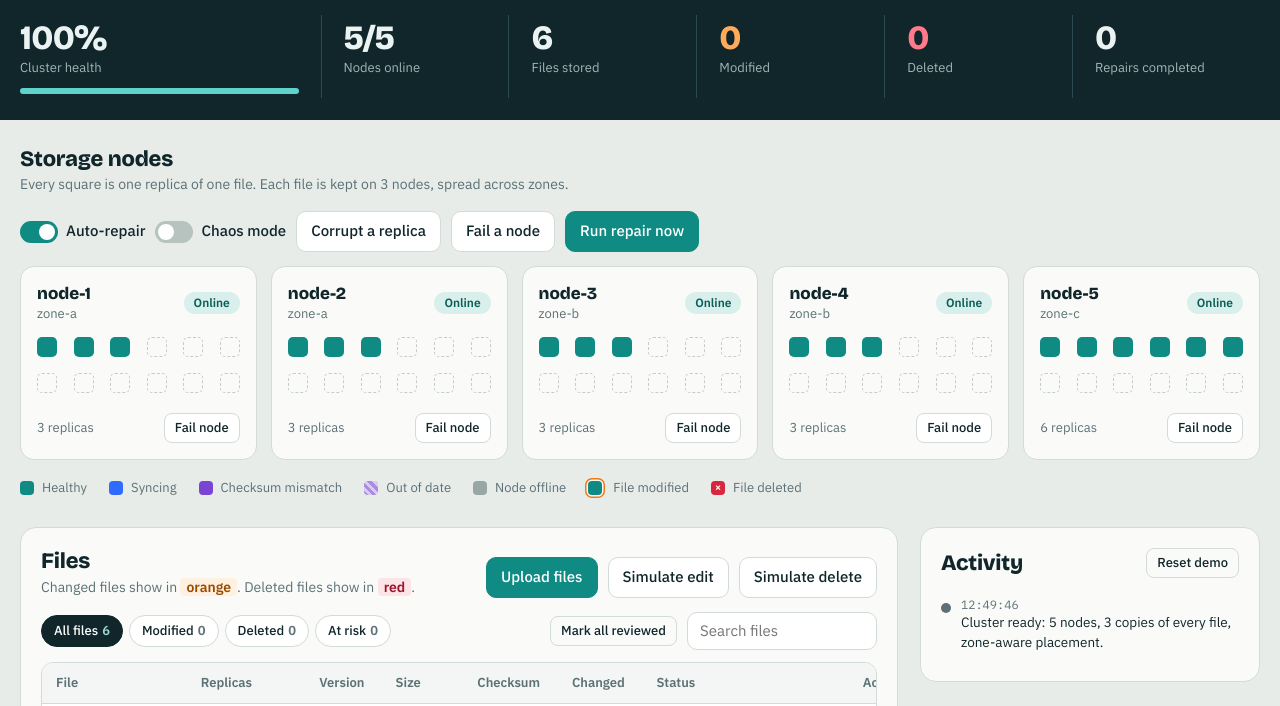
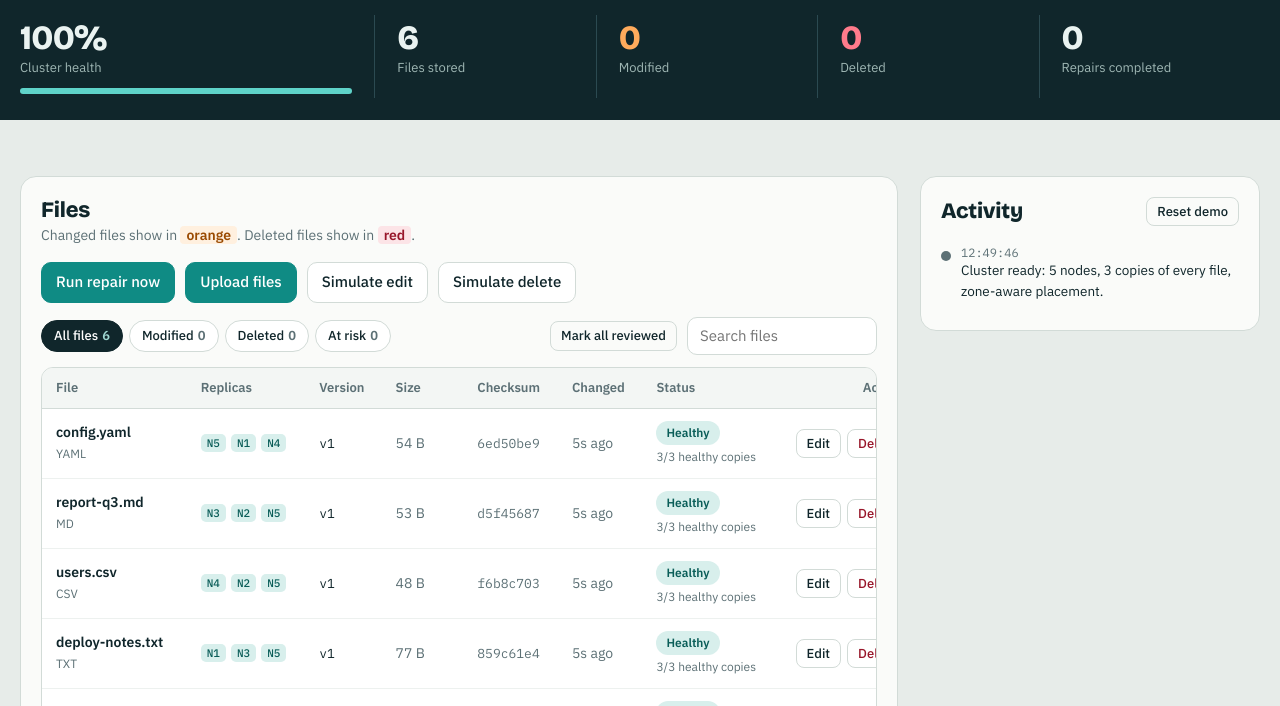
Before and after one commit to BalajiM006/tech-forge, a plain HTML site: page index.html in a window 1280 px wide. Shown: the part 75-781 px from the top of the page. Drawn offline with nearby package versions, Linux system fonts and the light colour scheme.

Commit message:
Update Tech Forge app

```diff
--- a/index.html
+++ b/index.html
@@ -36,35 +36,6 @@
 
   <div class="wrap page">
 
-    <!-- Cluster -->
-    <section class="cluster" aria-labelledby="clusterTitle">
-      <div class="section-head">
-        <div>
-          <h2 id="clusterTitle">Storage nodes</h2>
-          <p class="hint">Every square is one replica of one file. Each file is kept on 3 nodes, spread across zones.</p>
-        </div>
-        <div class="controls">
-          <label class="switch"><input type="checkbox" id="tAuto" checked /><span class="track"></span>Auto-repair</label>
-          <label class="switch"><input type="checkbox" id="tChaos" /><span class="track"></span>Chaos mode</label>
-          <button class="btn" data-act="corrupt">Corrupt a replica</button>
-          <button class="btn" data-act="failnode">Fail a node</button>
-          <button class="btn primary" data-act="repair">Run repair now</button>
-        </div>
-      </div>
-
-      <div class="nodes" id="nodes"></div>
-
-      <ul class="legend" aria-label="Replica colours">
-        <li><i class="cell healthy"></i>Healthy</li>
-        <li><i class="cell repairing"></i>Syncing</li>
-        <li><i class="cell corrupt"></i>Checksum mismatch</li>
-        <li><i class="cell stale"></i>Out of date</li>
-        <li><i class="cell offline"></i>Node offline</li>
-        <li><i class="cell healthy f-modified"></i>File modified</li>
-        <li><i class="cell deleted"></i>File deleted</li>
-      </ul>
-    </section>
-
     <div class="grid">
       <!-- Files -->
       <section class="panel files" aria-labelledby="filesTitle">
@@ -74,6 +45,7 @@
             <p class="hint">Changed files show in <b class="tag-orange">orange</b>. Deleted files show in <b class="tag-red">red</b>.</p>
           </div>
           <div class="controls">
+            <button class="btn primary" data-act="repair">Run repair now</button>
             <button class="btn primary" data-act="upload">Upload files</button>
             <button class="btn" data-act="simchange">Simulate edit</button>
             <button class="btn" data-act="simdelete">Simulate delete</button>
@@ -143,7 +115,7 @@
   </dialog>
 
   <input type="file" id="fileInput" multiple hidden />
-  <div class="dropveil" id="dropveil"><div>Drop files to store them on 3 nodes</div></div>
+  <div class="dropveil" id="dropveil"><div>Drop files here to store them</div></div>
   <div class="toasts" id="toasts" aria-live="polite"></div>
 
   <script src="script.js"></script>
--- a/script.js
+++ b/script.js
@@ -480,14 +480,12 @@
 
   function renderVitals() {
     const pct = clusterHealth();
-    const up = state.nodes.filter((n) => n.up).length;
     const active = state.files.filter((f) => f.status !== 'deleted').length;
     const mod = state.files.filter((f) => f.status === 'modified').length;
     const del = state.files.filter((f) => f.status === 'deleted').length;
     const barCls = pct >= 90 ? '' : pct >= 60 ? 'warn' : 'bad';
     $('#vitals').innerHTML = `
       <div class="vital"><dd>${pct}%</dd><dt>Cluster health</dt><span class="bar"><i class="${barCls}" style="width:${pct}%"></i></span></div>
-      <div class="vital"><dd>${up}/${state.nodes.length}</dd><dt>Nodes online</dt></div>
       <div class="vital"><dd>${active}</dd><dt>Files stored</dt></div>
       <div class="vital v-orange"><dd>${mod}</dd><dt>Modified</dt></div>
       <div class="vital v-red"><dd>${del}</dd><dt>Deleted</dt></div>
@@ -495,7 +493,9 @@
   }
 
   function renderNodes() {
-    $('#nodes').innerHTML = state.nodes.map((n) => {
+    const el = $('#nodes');
+    if (!el) return;
+    el.innerHTML = state.nodes.map((n) => {
       const items = [];
       state.files.forEach((f) => f.replicas.forEach((r) => { if (r.node === n.id) items.push({ f, r }); }));
       const total = Math.max(SLOTS, items.length);
@@ -674,16 +674,22 @@
   $('#search').addEventListener('input', (e) => { query = e.target.value.trim().toLowerCase(); render(); });
   $('#fileInput').addEventListener('change', (e) => { handleFiles(e.target.files); e.target.value = ''; });
 
-  $('#tAuto').addEventListener('change', (e) => {
+  const tAuto = $('#tAuto');
+  if (tAuto) {
+    tAuto.addEventListener('change', (e) => {
       state.settings.auto = e.target.checked;
       log('info', e.target.checked ? 'Auto-repair turned on.' : 'Auto-repair turned off.');
       save(); renderHeartbeat(); render();
     });
-  $('#tChaos').addEventListener('change', (e) => {
+  }
+  const tChaos = $('#tChaos');
+  if (tChaos) {
+    tChaos.addEventListener('change', (e) => {
       state.settings.chaos = e.target.checked;
       log('info', e.target.checked ? 'Chaos mode on: random failures every few seconds.' : 'Chaos mode off.');
       save(); render();
     });
+  }
 
   // Drag and drop
   let dragDepth = 0;
@@ -705,8 +711,8 @@
   /* ---------- start ---------- */
 
   load();
-  $('#tAuto').checked = state.settings.auto;
-  $('#tChaos').checked = state.settings.chaos;
+  if (tAuto) tAuto.checked = state.settings.auto;
+  if (tChaos) tChaos.checked = state.settings.chaos;
   render();
   renderHeartbeat();
 
--- a/style.css
+++ b/style.css
@@ -70,7 +70,7 @@ button, input, textarea { font: inherit; color: inherit; }
 }
 
 .vitals {
-  display: grid; grid-template-columns: 1.6fr repeat(5, 1fr);
+  display: grid; grid-template-columns: 1.6fr repeat(4, 1fr);
   gap: 0; margin: 0;
 }
 .vital {
@@ -136,56 +136,6 @@ h2 { font: 700 22px/1.2 var(--font-display); letter-spacing: -0.01em; }
 .switch input:checked + .track { background: var(--teal); }
 .switch input:checked + .track::after { transform: translateX(16px); }
 .switch input:focus-visible + .track { outline: 3px solid var(--blue); outline-offset: 2px; }
-
-/* ---------- Replica cells (the core visual) ---------- */
-.cell {
-  display: inline-block; width: 20px; height: 20px; border-radius: 5px;
-  background: var(--teal); position: relative; flex: none;
-}
-.cell.repairing { background: var(--blue); animation: sync 1s ease-in-out infinite; }
-.cell.corrupt { background: var(--violet); }
-.cell.stale {
-  background: repeating-linear-gradient(45deg, #a98be0, #a98be0 3px, #d9c9f5 3px, #d9c9f5 6px);
-}
-.cell.offline { background: var(--offline); }
-.cell.empty { background: transparent; border: 1.5px dashed #c3cec9; }
-.cell.f-modified { box-shadow: 0 0 0 2px var(--panel), 0 0 0 4px var(--orange); }
-.cell.deleted { background: var(--red); }
-.cell.deleted::after {
-  content: "×"; position: absolute; inset: 0; display: grid; place-items: center;
-  color: #fff; font: 700 15px/1 var(--font-body);
-}
-@keyframes sync { 50% { opacity: .45; transform: scale(.82); } }
-
-.nodes { display: grid; grid-template-columns: repeat(auto-fit, minmax(230px, 1fr)); gap: 14px; }
-.node {
-  background: var(--panel); border: 1px solid var(--line); border-radius: 14px;
-  padding: 16px; display: flex; flex-direction: column; gap: 14px;
-  transition: background .3s, border-color .3s;
-}
-.node.down {
-  background: repeating-linear-gradient(135deg, #eef1ef, #eef1ef 8px, #e6ebe8 8px, #e6ebe8 16px);
-  border-style: dashed;
-}
-.node-head { display: flex; justify-content: space-between; align-items: center; gap: 8px; }
-.node-name { font: 700 17px var(--font-display); }
-.node-zone { color: var(--muted); font-size: 13px; }
-.pill {
-  font-size: 12px; font-weight: 600; padding: 2px 10px; border-radius: 999px;
-  background: var(--teal-soft); color: #0a5d58; white-space: nowrap;
-}
-.pill.off { background: #dfe4e2; color: #50615f; }
-.cells { display: grid; grid-template-columns: repeat(6, 20px); gap: 10px; justify-content: space-between; min-height: 62px; }
-.node-foot { display: flex; justify-content: space-between; align-items: center; color: var(--muted); font-size: 13px; }
-
-.legend {
-  list-style: none; margin: 18px 0 0; padding: 0;
-  display: flex; flex-wrap: wrap; gap: 8px 22px; color: var(--muted); font-size: 13px;
-}
-.legend li { display: flex; align-items: center; gap: 8px; }
-.legend .cell { width: 14px; height: 14px; border-radius: 4px; }
-.legend .cell.deleted::after { font-size: 11px; }
-.legend .cell.f-modified { box-shadow: 0 0 0 1.5px var(--panel), 0 0 0 3px var(--orange); margin-right: 3px; }
 
 /* ---------- Files table ---------- */
 .toolbar { display: flex; justify-content: space-between; align-items: center; gap: 12px; flex-wrap: wrap; margin-bottom: 12px; }
```
Lines whose indentation alone changed are shown as unchanged.
